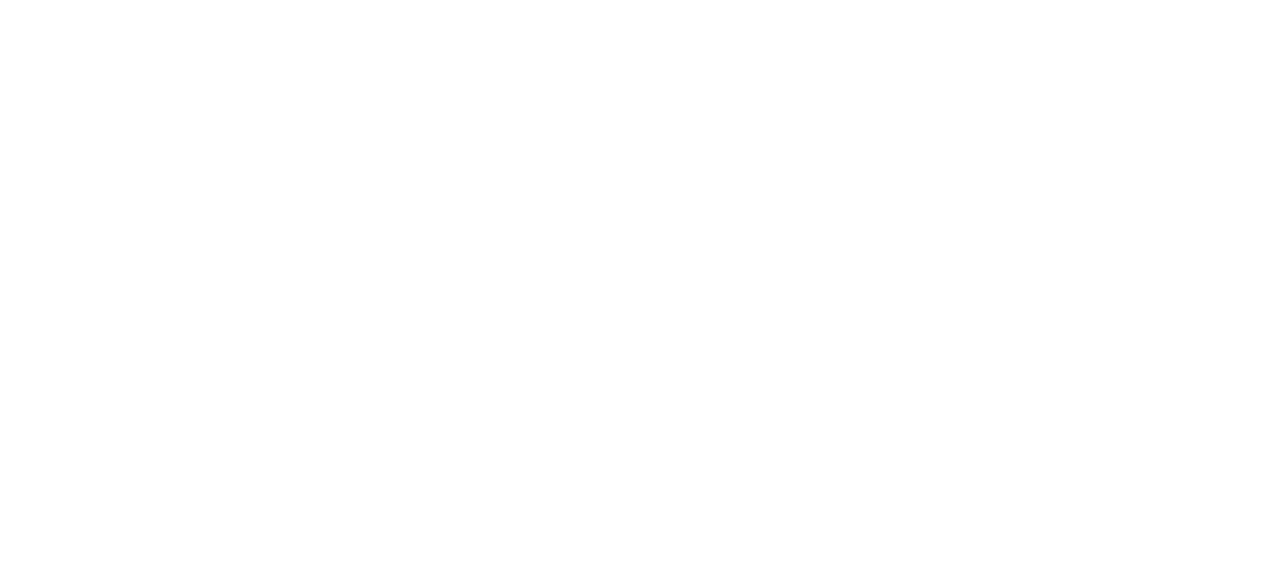
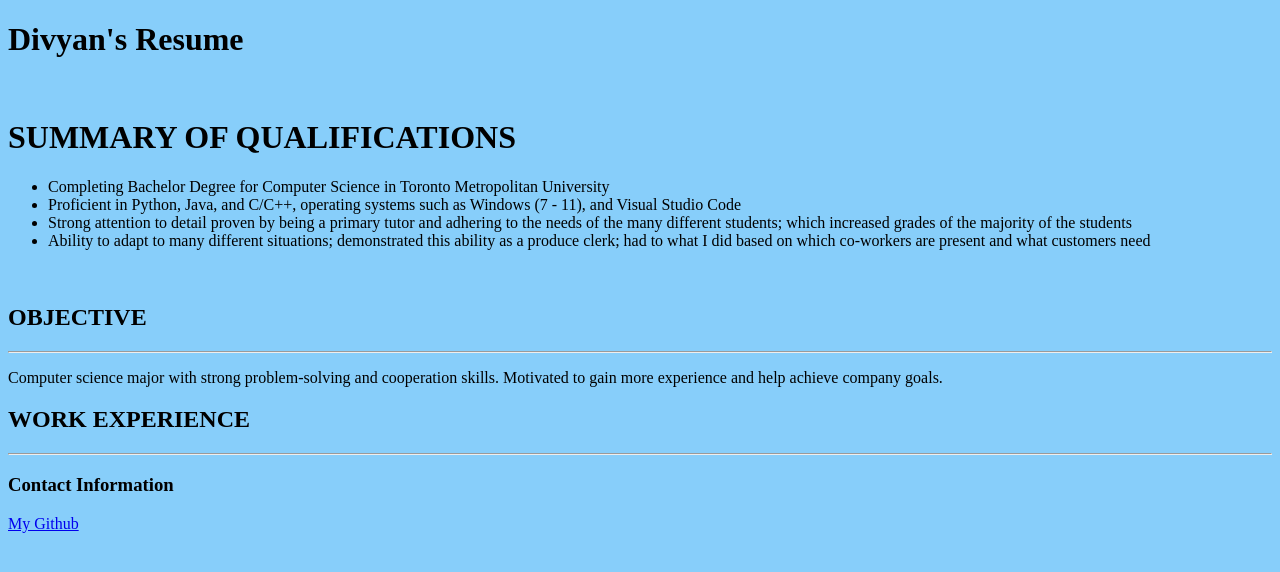
Before and after one commit to Divyan03/website-portfolio, a plain HTML site: page index.html in a window 1280 px wide. Drawn offline with Linux system fonts and the light colour scheme.

Commit message:
Update index.html

```diff
--- a/index.html
+++ b/index.html
@@ -4,9 +4,27 @@
     <meta charset="UTF-8">
     <meta http-equiv="X-UA-Compatible" content="IE=edge">
     <meta name="viewport" content="width=device-width, initial-scale=1.0">
-    <title>Document</title>
+    <title>Divyan's Resume</title>
 </head>
-<body>
-
+<body style="background-color:lightskyblue;">
+    <h1>Divyan's Resume</h1>
+    <br/>
+    <h1>SUMMARY OF QUALIFICATIONS</h1>
+    <ul>
+        <li>Completing Bachelor Degree for Computer Science in Toronto Metropolitan University</li>
+        <li>Proficient in Python, Java, and C/C++, operating systems such as Windows (7 - 11), and Visual Studio Code</li>
+        <li>Strong attention to detail proven by being a primary tutor and adhering to the needs of the many different students; which increased grades of the majority of the students</li>
+        <li>Ability to adapt to many different situations; demonstrated this ability as a produce clerk; had to what I did based on which co-workers are present and what customers need</li>
+    </ul>
+    <br/>
+    <h2>OBJECTIVE</h2>
+    <hr/>
+    <p>Computer science major with strong problem-solving and cooperation skills. Motivated to gain more experience and help achieve company goals.</p>
+    <h2>WORK EXPERIENCE</h2>
+    <hr/>
+    <footer>
+        <h3>Contact Information</h3>
+        <a href="https://github.com/Divyan03" target="_blank">My Github</a>
+    </footer>
 </body>
 </html>
```
